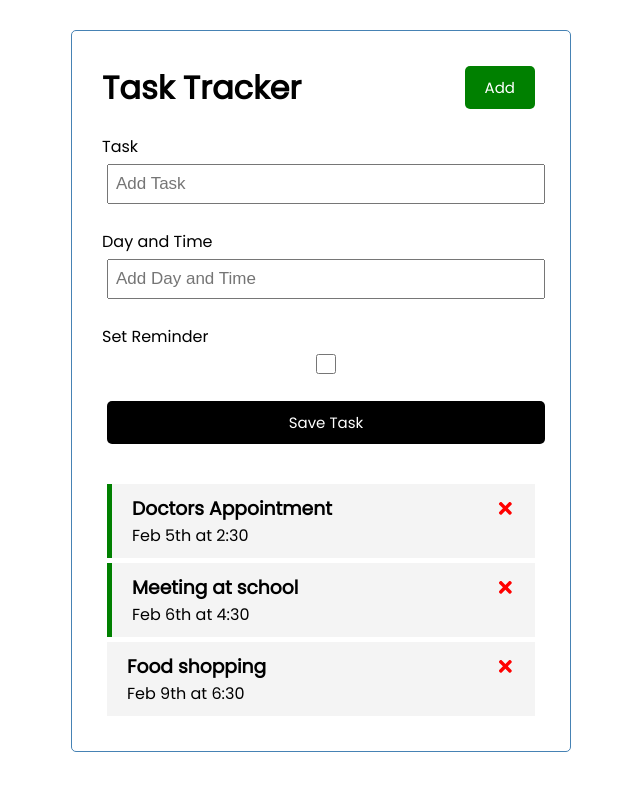
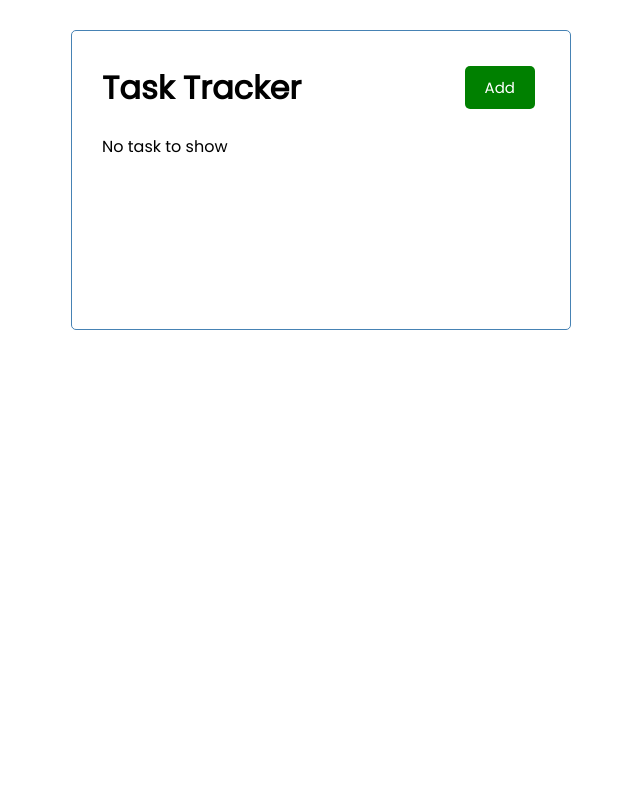
Before and after one commit to bunn1/react-tracker, a React (Create React App) app: page / in a window 1280 px wide. Shown: the top 790 px of the page, without its empty margins (319-959 px from the left). Built offline with nearby package versions, Linux system fonts and the light colour scheme; the HTML template or start-up script is replaced by a standard one.

Commit message:
const addTask function

```diff
--- a/src/App.js
+++ b/src/App.js
@@ -1,36 +1,27 @@
 // Behövs när man jobbar med classes
 // import React from 'react';
-import { useState } from 'react'
-import Header from "./components/Header.js";
-import Tasks from "./components/Tasks.js";
-import AddTask from "./components/AddTask.js";
+import { useState, useEffect } from 'react'
+import Header from "./components/Header";
+import Tasks from "./components/Tasks";
+import AddTask from "./components/AddTask";
 
 
 function App() {
 
-  const [ tasks, setTasks ] = useState( [
-    {
-        id: 1,
-        text: 'Doctors Appointment',
-        day: 'Feb 5th at 2:30',
-        reminder: true,
-    },
-    {
+  const [showAddTask, setShowAddTask] = useState(false)
+  const [ tasks, setTasks ] = useState( []);
 
-        id: 2,
-        text: 'Meeting at school',
-        day: 'Feb 6th at 4:30',
-        reminder: true,
+  useEffect(() =>{
 
-    },
-    {
-        id: 3,
-        text: 'Food shopping',
-        day: 'Feb 9th at 6:30',
-        reminder: false,
+  })
 
-    }
-]);
+// Add task
+const addTask = (task) => {
+  const id = Math.floor(Math.random() * 10000) +1
+  console.log(id);
+  const newTask = {id, ...task}
+  setTasks([...tasks, newTask])
+}
 
 // Delete task
 const deleteTask = (id) => {
@@ -43,10 +34,14 @@ const toggleReminder = (id) => {
 setTasks(tasks.map((task) => task.id === id ? {...task, reminder: !task.reminder} : task))
 }
 
+
+
+
   return (
     <div className="container">
-      <Header />
-      <AddTask />
+      <Header onAdd={() => setShowAddTask(!showAddTask)}
+      showAdd={showAddTask}/>
+      {showAddTask && <AddTask onAdd={addTask} />}
       {tasks.length > 0 ? <Tasks tasks={tasks} onDelete={deleteTask} onToggle={toggleReminder} /> : 'No task to show'}
     </div>
   );
```
